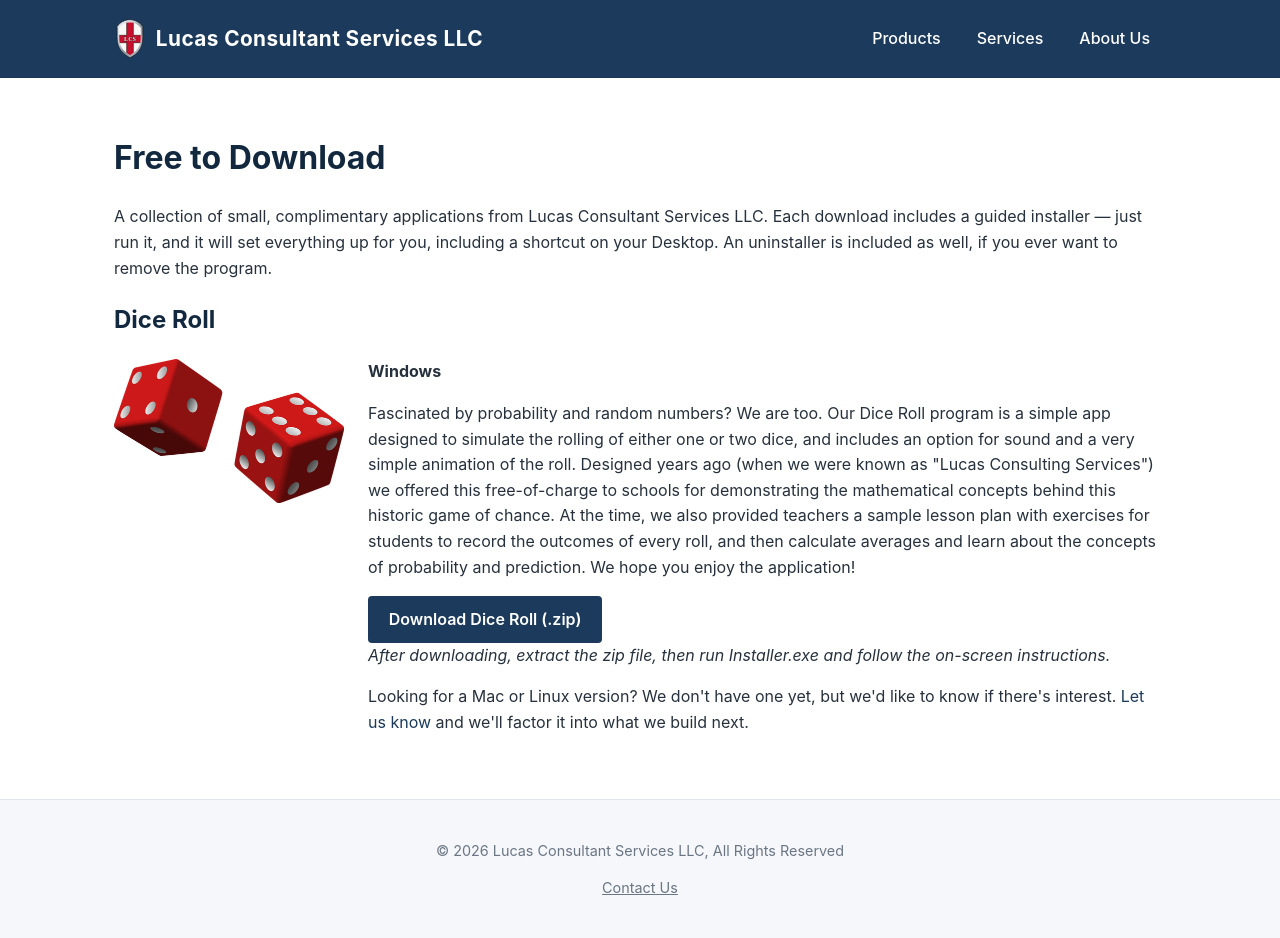
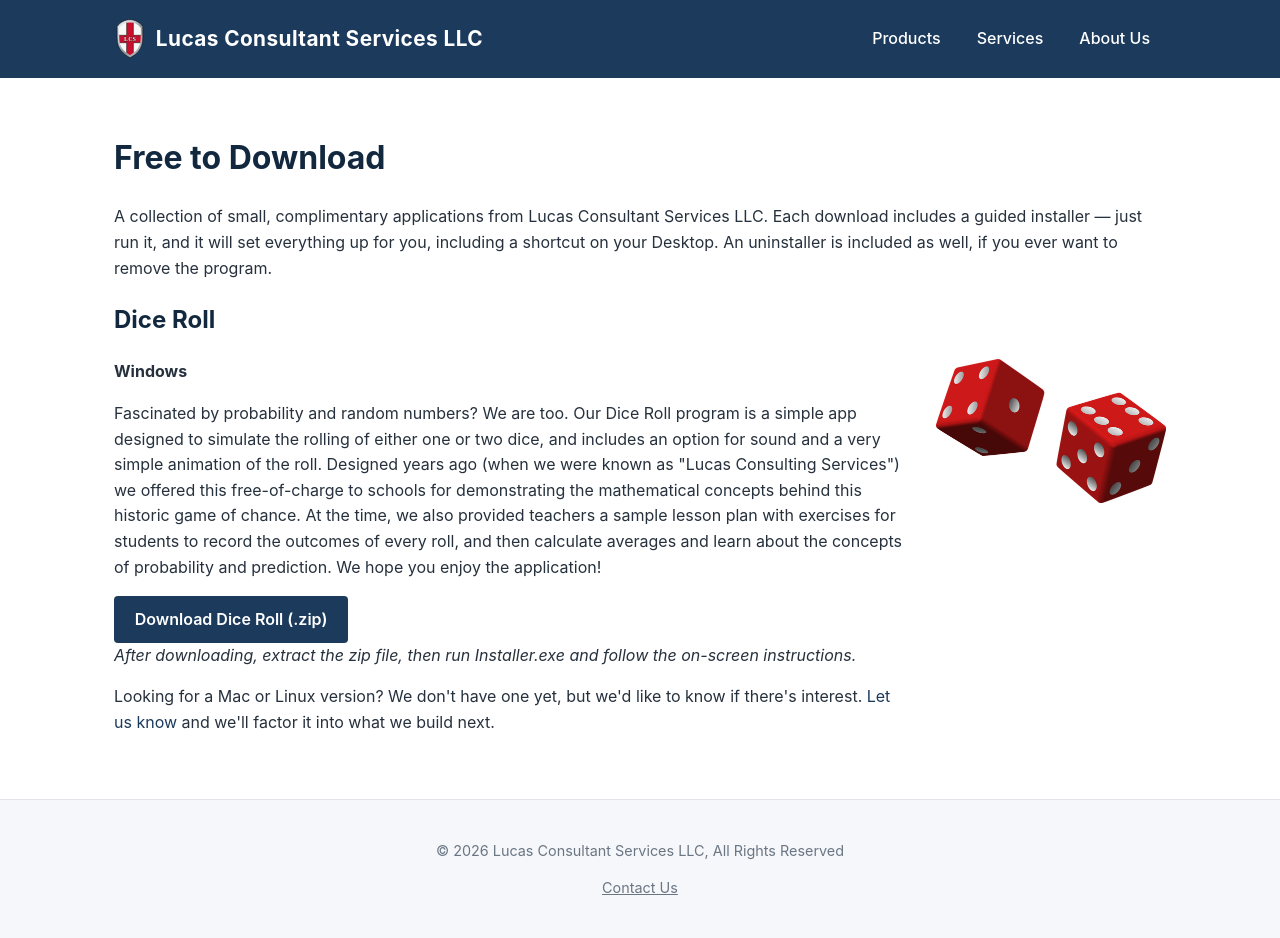
Before and after one commit to DrColorado/lucas-consulting-site, a Jekyll site: the page built from lucas-consulting-site/products/free-to-download.md, in a window 1280 px wide. Built offline with Jekyll 4.4.1, drawn with Linux system fonts in a browser that asks for light colours.

Commit message:
Update free-to-download.md

```diff
--- a/lucas-consulting-site/products/free-to-download.md
+++ b/lucas-consulting-site/products/free-to-download.md
@@ -11,10 +11,6 @@ A collection of small, complimentary applications from Lucas Consultant Services
 ## Dice Roll
 
 <div class="download-listing">
-<div class="download-photo">
-<img src="{{ '/assets/images/dice-roll-icon.png' | relative_url }}" alt="Two red dice">
-</div>
-
 <div class="download-text">
 <p><strong>Windows</strong></p>
 
@@ -26,4 +22,8 @@ A collection of small, complimentary applications from Lucas Consultant Services
 
 <p>Looking for a Mac or Linux version? We don't have one yet, but we'd like to know if there's interest. <a href="{{ '/about/contact/' | relative_url }}">Let us know</a> and we'll factor it into what we build next.</p>
 </div>
+
+<div class="download-photo">
+<img src="{{ '/assets/images/dice-roll-icon.png' | relative_url }}" alt="Two red dice">
 </div>
+</div>
```
